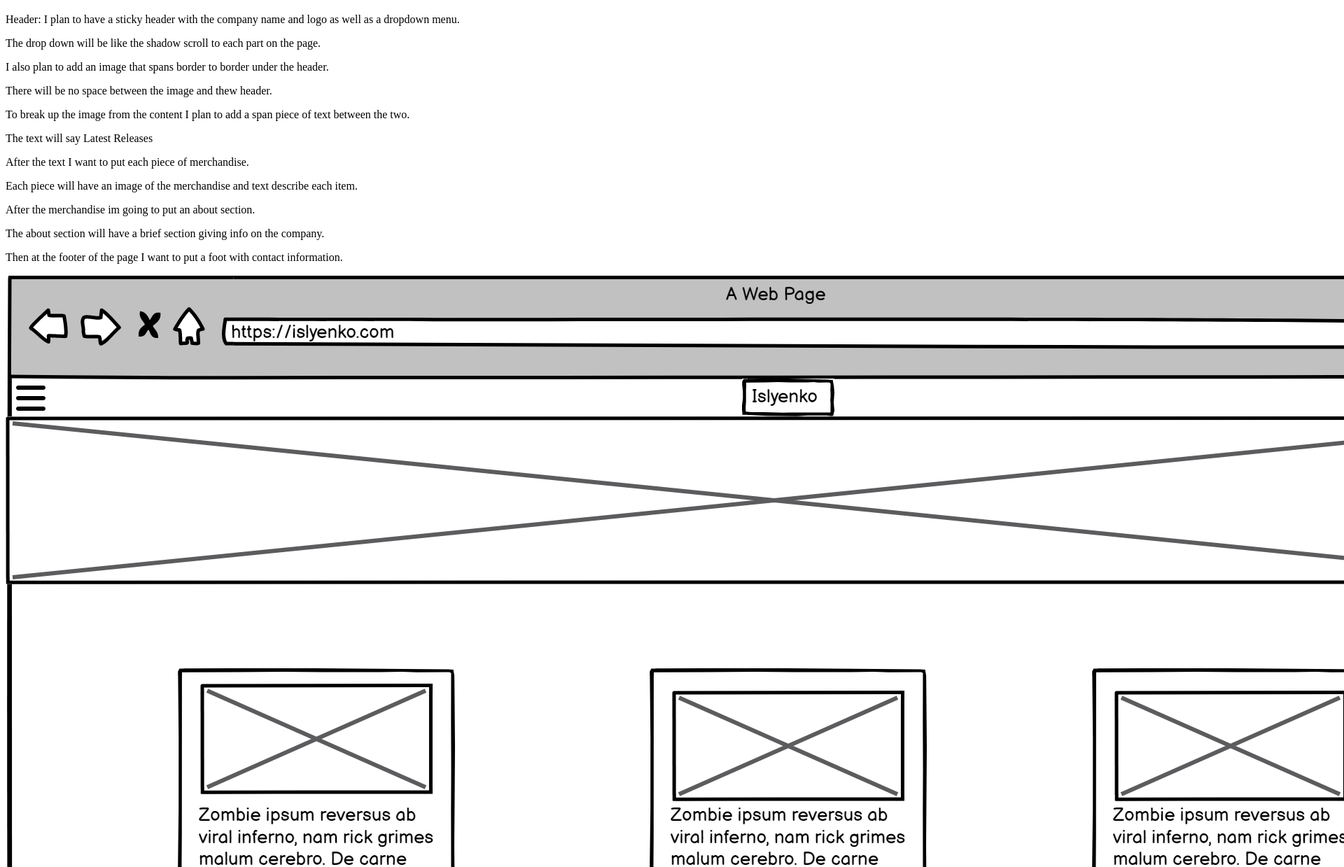
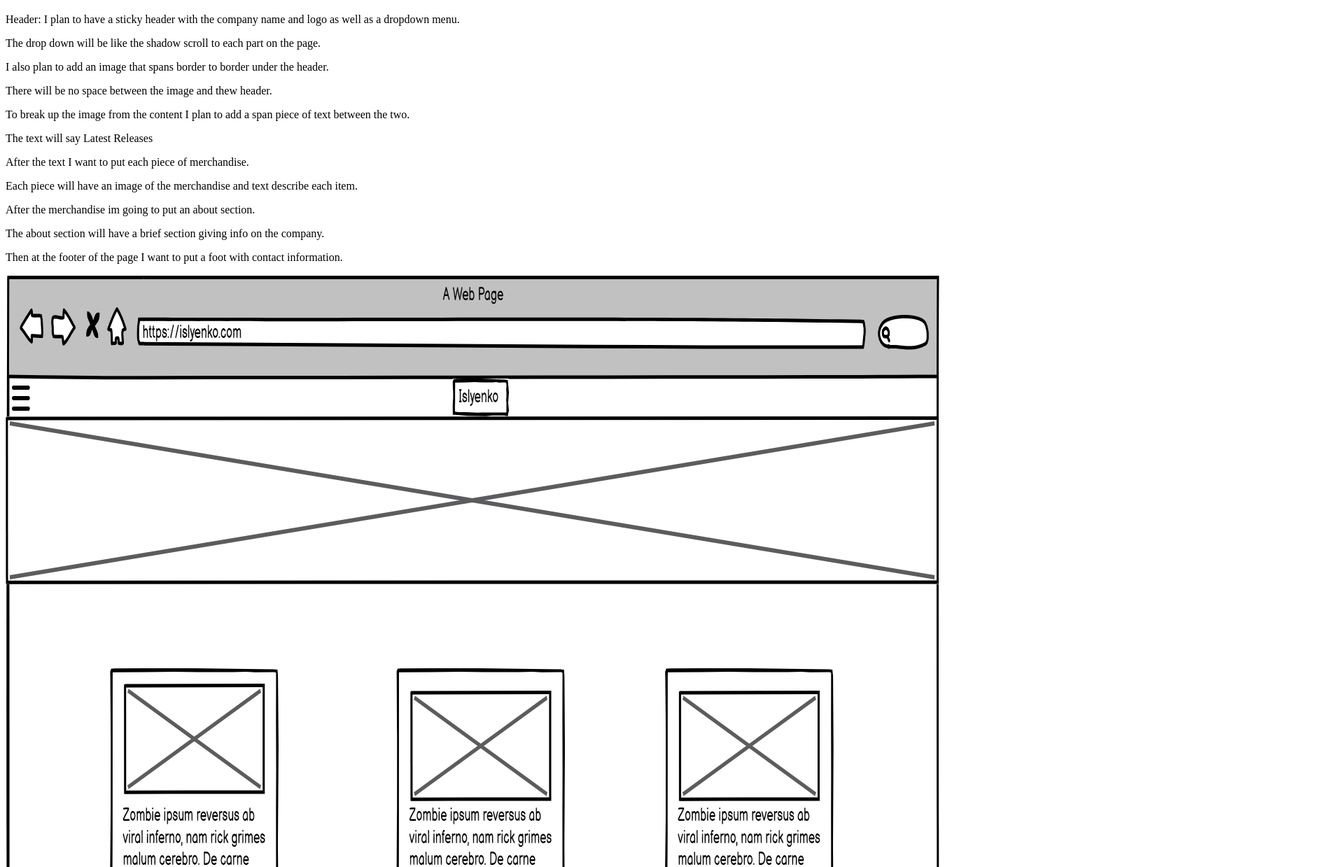
Before and after one commit to dpadilla215/pwp, a plain HTML site: page public_html/documentiation/milestone-2.html in a window 1280 px wide. Shown: the part 61-1300 px from the top of the page at 70% size, 1920 px wide, since content can reach past the window. Drawn offline with Linux system fonts and the light colour scheme.

Commit message:
made a new wireframe

```diff
--- /dev/null
+++ b/public_html/documentiation/Style.css
@@ -0,0 +1,3 @@
+img[src="../../New Wireframe 1.png"]{
+    width: 90rem;
+}
--- a/public_html/documentiation/milestone-2.html
+++ b/public_html/documentiation/milestone-2.html
@@ -3,6 +3,7 @@
 <head>
     <meta charset="UTF-8">
     <title>Content guide</title>
+    <link rel="stylesheet" type="text/css" href="Style.css">
 </head>
 <body>
 <h1>Content strategy</h1>
```
